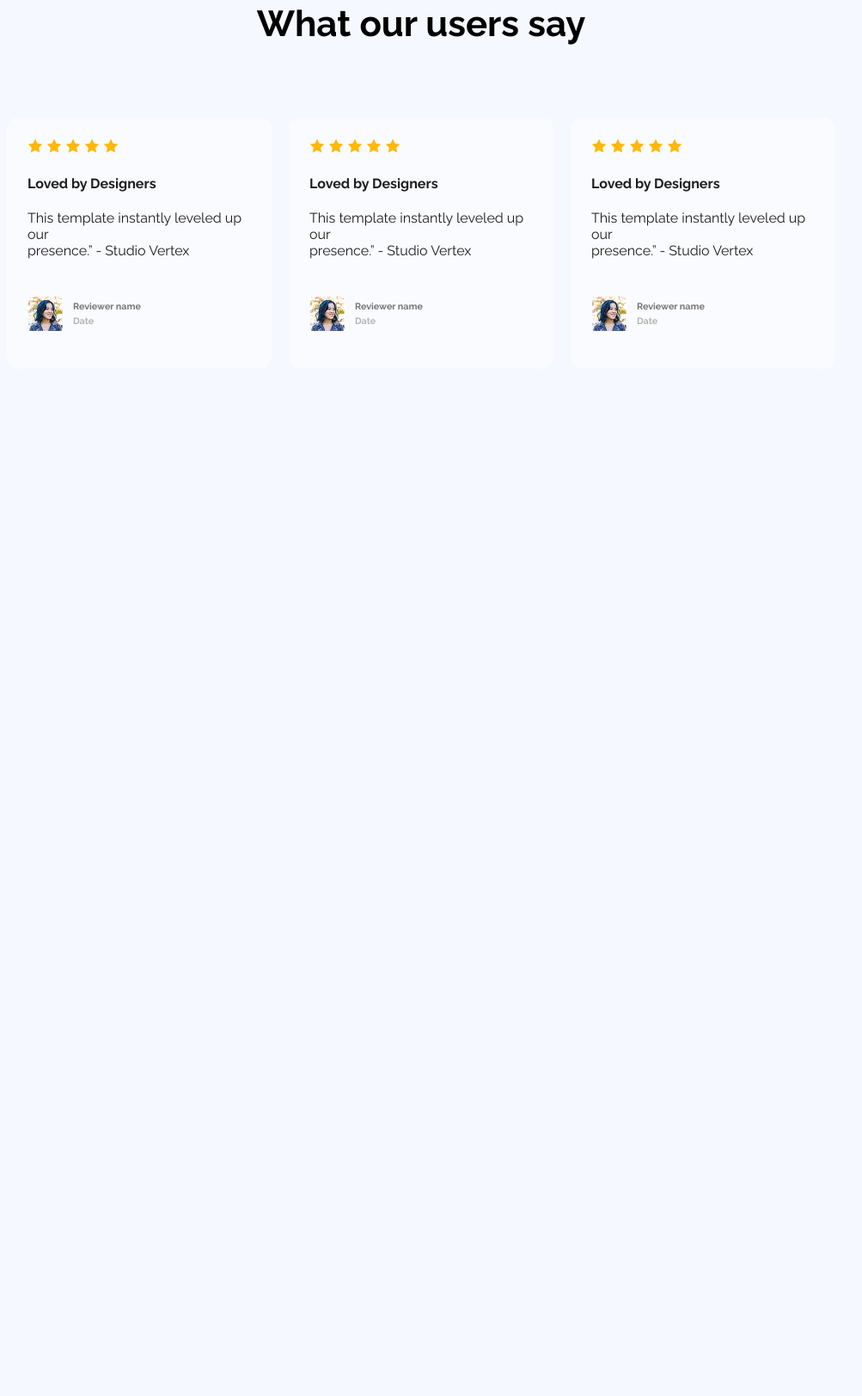
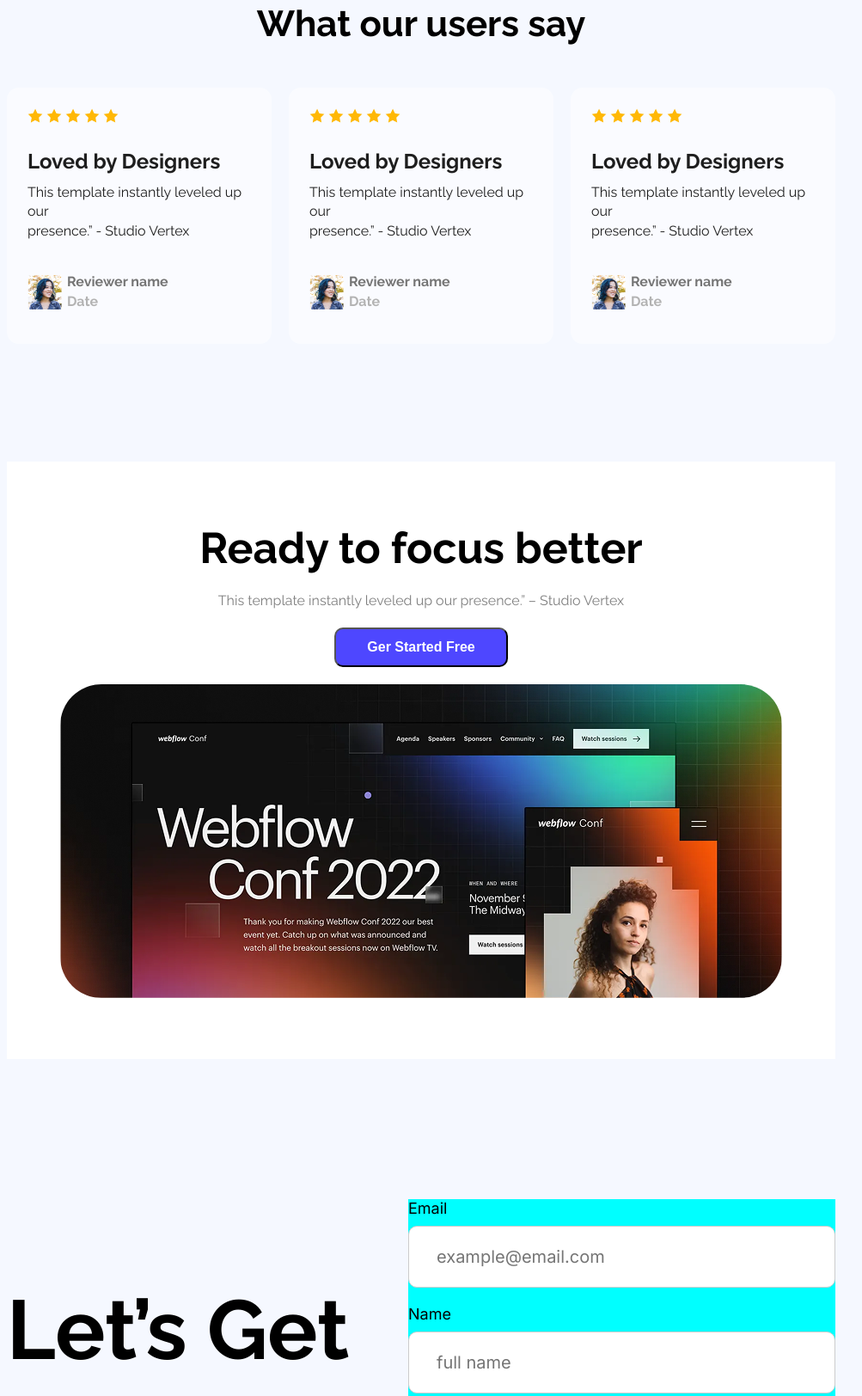
Before and after one commit to himel2535/ph-assignment-1, a plain HTML site: page index.html in a window 1280 px wide. Shown: the part 1896-3520 px from the top of the page at 86% size, without its empty margins (150-1153 px from the left). Before the commit the page ends 2462 px from the top, so only its background shows below. Drawn offline with Linux system fonts and the light colour scheme.

Commit message:
Afte  complete all of main section

```diff
--- a/index.html
+++ b/index.html
@@ -94,17 +94,17 @@
               <img src="images/icon-star.png" alt="" />
             </div>
             <div class="review-details">
-              <h4>Loved by Designers</h4>
-              <p>
+              <h4 class="ag-heading r-detail">Loved by Designers</h4>
+              <p class="ag-body-base r-paragraph">
                 This template instantly leveled up our<br />presence.” - Studio
                 Vertex
               </p>
               <div class="reviewer-pic-nam-dat">
-                <img src="images/avatar.png" alt="" />
+                <img class="r-pic" src="images/avatar.png" alt="" />
 
                 <div class="reviewer-name-date">
-                  <h6 class="r-name">Reviewer name</h6>
-                  <h6 class="r-date">Date</h6>
+                  <h6 class="r-name ag-body-strong">Reviewer name</h6>
+                  <h6 class="r-date ag-body-base-2">Date</h6>
                 </div>
               </div>
             </div>
@@ -118,17 +118,17 @@
               <img src="images/icon-star.png" alt="" />
             </div>
             <div class="review-details">
-              <h4>Loved by Designers</h4>
-              <p>
+              <h4 class="ag-heading r-detail">Loved by Designers</h4>
+              <p class="ag-body-base r-paragraph">
                 This template instantly leveled up our<br />presence.” - Studio
                 Vertex
               </p>
               <div class="reviewer-pic-nam-dat">
-                <img src="images/avatar.png" alt="" />
+                <img class="r-pic" src="images/avatar.png" alt="" />
 
                 <div class="reviewer-name-date">
-                  <h6 class="r-name">Reviewer name</h6>
-                  <h6 class="r-date">Date</h6>
+                  <h6 class="r-name ag-body-strong">Reviewer name</h6>
+                  <h6 class="r-date ag-body-base-2">Date</h6>
                 </div>
               </div>
             </div>
@@ -142,23 +142,74 @@
               <img src="images/icon-star.png" alt="" />
             </div>
             <div class="review-details">
-              <h4>Loved by Designers</h4>
-              <p>
+              <h4 class="ag-heading r-detail">Loved by Designers</h4>
+              <p class="ag-body-base r-paragraph">
                 This template instantly leveled up our<br />presence.” - Studio
                 Vertex
               </p>
               <div class="reviewer-pic-nam-dat">
-                <img src="images/avatar.png" alt="" />
+                <img class="r-pic" src="images/avatar.png" alt="" />
 
                 <div class="reviewer-name-date">
-                  <h6 class="r-name">Reviewer name</h6>
-                  <h6 class="r-date">Date</h6>
+                  <h6 class="r-name ag-body-strong">Reviewer name</h6>
+                  <h6 class="r-date ag-body-base-2">Date</h6>
                 </div>
               </div>
             </div>
           </div>
         </div>
       </section>
+      <section class="focus">
+        <h2 class="focus-title text-quarternary">Ready to focus better</h2>
+        <p class="text-body-base paragraph-focus">
+          This template instantly leveled up our presence.” – Studio Vertex
+        </p>
+        <a href=""
+          ><button class="btn-primary btn-focus">Ger Started Free</button></a
+        >
+        <img src="images/wc-big.png" alt="" class="focus-img" />
+      </section>
+      <section class="newsletter">
+        <h1 class="newsletter-title text-quarternary">
+          Let’s Get in<br />Touch
+        </h1>
+
+        <form class="form-section inter-normal">
+          <div class="form-group">
+            <label class="inter-normal" for="email">Email</label>
+            <input
+              class="inter-normal"
+              type="email"
+              class="form-email"
+              id="email"
+              placeholder="example@email.com"
+            />
+          </div>
+
+          <div class="form-group">
+            <label class="inter-normal" for="name">Name</label>
+            <input
+              class="inter-normal"
+              type="text"
+              id="name"
+              placeholder="full name"
+            />
+          </div>
+
+          <div class="form-group">
+            <label class="inter-normal" for="message">Message</label>
+            <textarea
+              class="txt-area inter-normal"
+              id="message"
+              placeholder="Write your message...."
+            ></textarea>
+          </div>
+
+          <button class="submit-btn inter-normal" type="submit">
+            Get in Touch
+          </button>
+        </form>
+      </section>
     </main>
     <footer></footer>
   </body>
--- a/styles/logo.css
+++ b/styles/logo.css
@@ -35,6 +35,33 @@ body{
   color: rgba(0, 0, 0, 1);
 }
 
+/* AG */
+.text-body-base {
+  font-size: 16px;
+  line-height: 140%;
+  color: rgba(0, 0, 0, 0.5);
+}
+.ag-body-base{
+  font-size: 16px;
+  line-height: 140%;
+  color:rgba(30, 30, 30, 1) ;
+}
+.ag-body-base-2{
+  font-size: 16px;
+  line-height: 140%;
+  color: rgba(179, 179, 179, 1);
+}
+.ag-heading{
+  font-size: 24px;
+  line-height: 140%;
+  color: rgba(30, 30, 30, 1);
+}
+.ag-body-strong{
+  font-size:16px;
+  line-height: 140%;
+  color: rgba(117, 117, 117, 1);
+}
+
 .btn-primary {
   background-color: #4e47ff;
   color: white;
@@ -42,6 +69,7 @@ body{
   font-weight: bold;
   border-radius: 10px;
   padding: 12px 36px;
+  cursor: pointer;
 }
 /* header section */
 nav {
@@ -151,7 +179,10 @@ nav {
 .productive-user-container{
   display: flex;
   gap: 158px;
-  justify-content: center;
+  justify-content: space-between;
+
+
+
 }
 
 /* --review part-- */
@@ -159,48 +190,182 @@ nav {
 .review {
   margin: 137px 150px;
 }
+.review-star{
+  padding: 0px 0px;
+}
 
 .review-title{
   font-size:42px ;
   font-weight: bold;
-
+  margin-bottom:50px ;
 }
 
 .reviewer-pic-nam-dat{
   display: flex;
-  align-items: center;
-  gap: 12px;
-  margin-top: 24px;
-
+  align-items:center;
+  gap: 6px;
 }
-
- .r-name{
+.reviewer-name-date{
+  display: flex;
+  flex-direction: column;
+}
+.r-name{
   margin-bottom: 0px;
-  padding-bottom: 2px;
+  padding: 0px;
   color: #757575;
- }
+  background-color:
+}
 .r-date{
   margin-top: 0px;
-  padding-top: 2px;
-  color: #B3B3B3;
+  color: #B3B3B3;  background-color:
 }
-
+.r-pic{
+  height: 40px;
+  width: 40px;
+}
 .review-details{
   color: #1E1E1E;
+  margin-top: 24px;
+}
+.r-detail{
+  margin-top: 24px;
+  margin-bottom: 8px;
+  padding: 0px;
+}
+.r-paragraph{
+  padding: 0px;
+  margin-top:8px;
+  margin-bottom: 0px;
 }
 
 .review-descriptions{
   display: flex;
   justify-content: center;
   gap: 20px ;
-
-
 }
 
 .review-1{
   background-color: rgba(255, 255, 255, 0.5);
-  /* background-color: rgba(242, 237, 237, ); */
   border-radius: 14px;
   padding: 24px;
-  margin-top: 50px;
+  padding-bottom: 0px;
 }
+
+/* ---Focus part--- */
+
+
+.focus{
+  display: grid;
+  justify-content: center;
+  text-align: center;
+  margin-left: 150px;
+  margin-right: 150px;
+  background-color: rgba(255, 255, 255, 1);
+  /* justify-content: center;
+  align-items: center; */
+}
+.focus-title{
+  font-size: 50px;
+  font-weight: bold;
+  line-height: 120%;
+  letter-spacing: 0%;
+  color: rgba(0, 0, 0, 1);
+  margin-top: 71px;
+  margin-bottom: 20px;
+}
+.paragraph-focus{
+  margin: 0;
+  padding: 0;
+  color: rgba(0, 0, 0, 0.5);
+  font-size: 16px;
+  line-height: 1.4;
+}
+.btn-focus{
+  margin-top: 20px;
+  margin-bottom: 20px;
+}
+.focus-img{
+  margin-bottom: 71px;
+  border-radius: 48px;
+  width: 840px;
+  height: 365px;
+  margin-left: 150px;
+  margin-right: 150px;
+}
+
+
+
+
+
+/* ---News Letter Part */
+
+.newsletter-title{
+  font-size: 97px;
+  font-weight: bold;
+  line-height: 120%;
+  letter-spacing: 0%;
+}
+.newsletter{
+  display: flex;
+  justify-content: space-between;
+  align-items: center;
+  margin: 92.23px 150px 14px 150px;
+  padding: 71px 0px 71px 0px;
+
+}
+
+.form-section {
+  min-width: 497px;
+  background-color: aqua;
+}
+
+.form-group {
+  display: flex;
+  flex-direction: column;
+  margin-bottom: 20px;
+}
+
+.form-group label {
+  font-size: 18px;
+  color:rgba(0, 0, 0, 1) ;
+  margin-bottom: 10px;
+}
+
+.form-group input {
+  padding: 0px 32px;
+  border: 1px solid #ccc;
+  border-radius: 10px;
+  font-size: 20px;
+  line-height: 150%;
+  background-color: rgba(255, 255, 255, 1);
+  min-height: 70px;
+}
+
+.form-group textarea {
+  min-height: 135px;
+}
+
+.submit-btn {
+  padding: 19px 101px;
+  width: 100%;
+  background-color: #4E47FF;
+  color: rgba(255, 255, 255, 1);
+  font-size: 16px;
+  font-weight: bold;
+  border-radius: 10px;
+  cursor: pointer;
+
+}
+.txt-area{
+  padding: 20px 43px ;
+  border: 1px solid #ccc;
+  border-radius: 10px;
+  font-size: 20px;
+  /* font-weight: regular; */
+  line-height: 150%;
+  background-color: rgba(255, 255, 255, 1);
+}
+
+.form-email{
+  box-shadow: 0px 4px 4px rgba(0, 0, 0, 0.25);
+}
```
